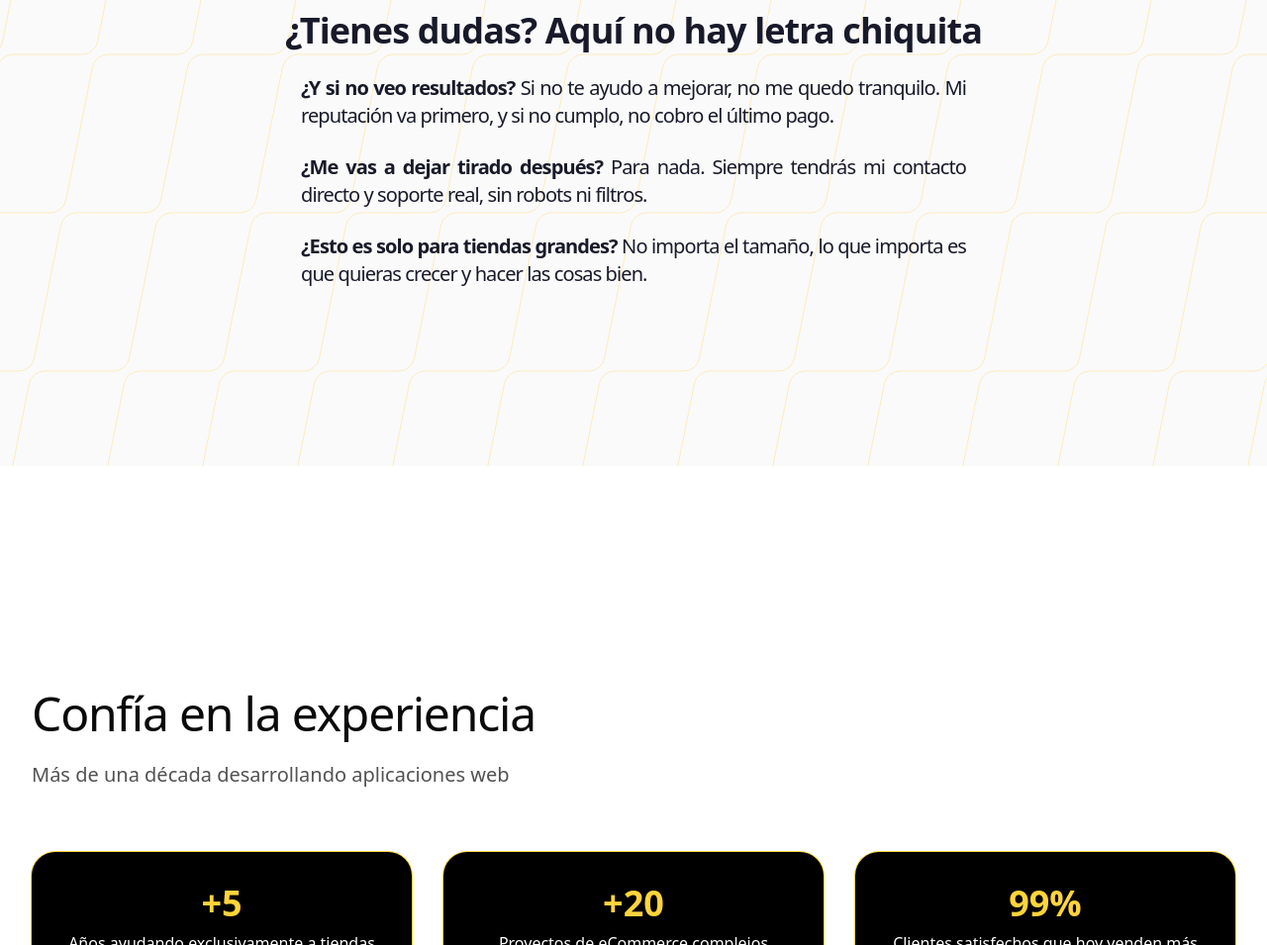
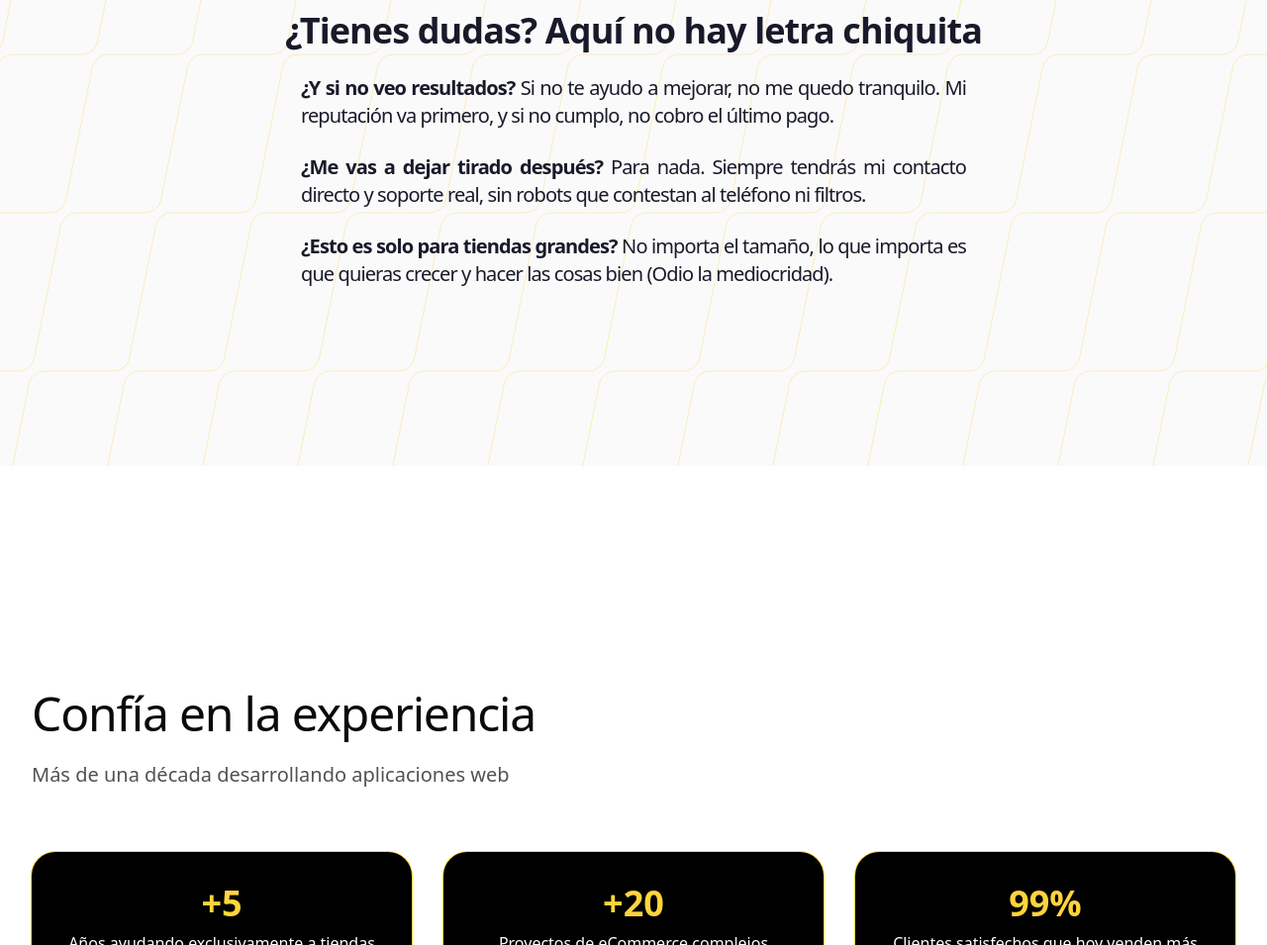
Before and after one commit to cbatista8a/blog, an Astro site: page / in a window 1280 px wide. Shown: the part 4260-5215 px from the top of the page at 99% size. Built offline with nearby package versions, Linux system fonts and the light colour scheme; Astro itself is replaced by a stand-in of ours; a web font is replaced by a local one.

Commit message:
feat: improves the home page

```diff
--- a/src/pages/index.astro
+++ b/src/pages/index.astro
@@ -287,8 +287,8 @@ import BaseLayout from '../layouts/BaseLayout.astro';
                         <h2 class="text-3xl md:text-4xl font-extrabold text-[#181A2A] dark:text-[#FFD43B] mb-6 text-center">¿Tienes dudas? Aquí no hay letra chiquita</h2>
                         <ul class="mt-6 text-center md:text-justify text-lg md:text-xl text-[#181A2A] dark:text-white max-w-2xl mx-auto space-y-6">
                             <li><span class="font-bold">¿Y si no veo resultados?</span> Si no te ayudo a mejorar, no me quedo tranquilo. Mi reputación va primero, y si no cumplo, no cobro el último pago.</li>
-                            <li><span class="font-bold">¿Me vas a dejar tirado después?</span> Para nada. Siempre tendrás mi contacto directo y soporte real, sin robots ni filtros.</li>
-                            <li><span class="font-bold">¿Esto es solo para tiendas grandes?</span> No importa el tamaño, lo que importa es que quieras crecer y hacer las cosas bien.</li>
+                            <li><span class="font-bold">¿Me vas a dejar tirado después?</span> Para nada. Siempre tendrás mi contacto directo y soporte real, sin robots que contestan al teléfono ni filtros.</li>
+                            <li><span class="font-bold">¿Esto es solo para tiendas grandes?</span> No importa el tamaño, lo que importa es que quieras crecer y hacer las cosas bien (Odio la mediocridad).</li>
                         </ul>
                     </blockquote>
                 </figure>
```
